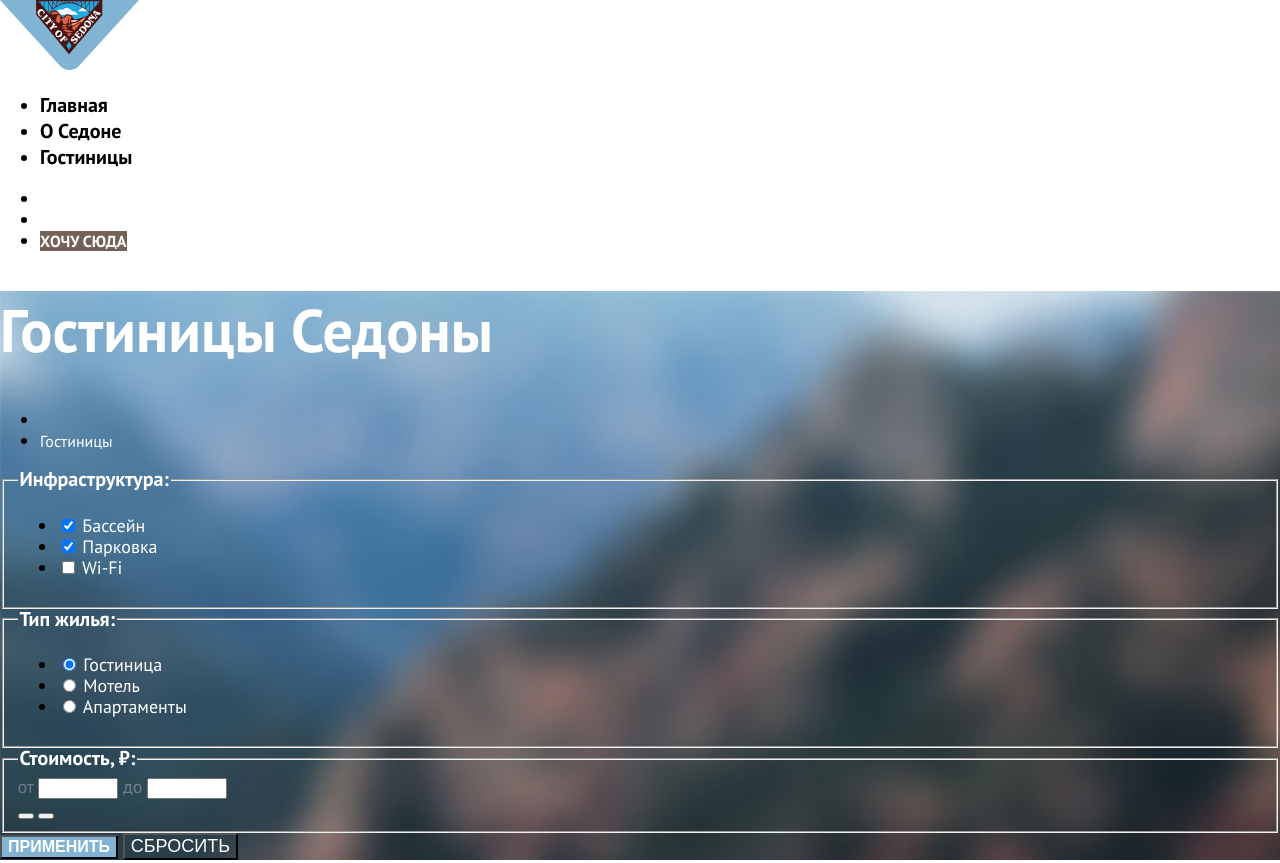
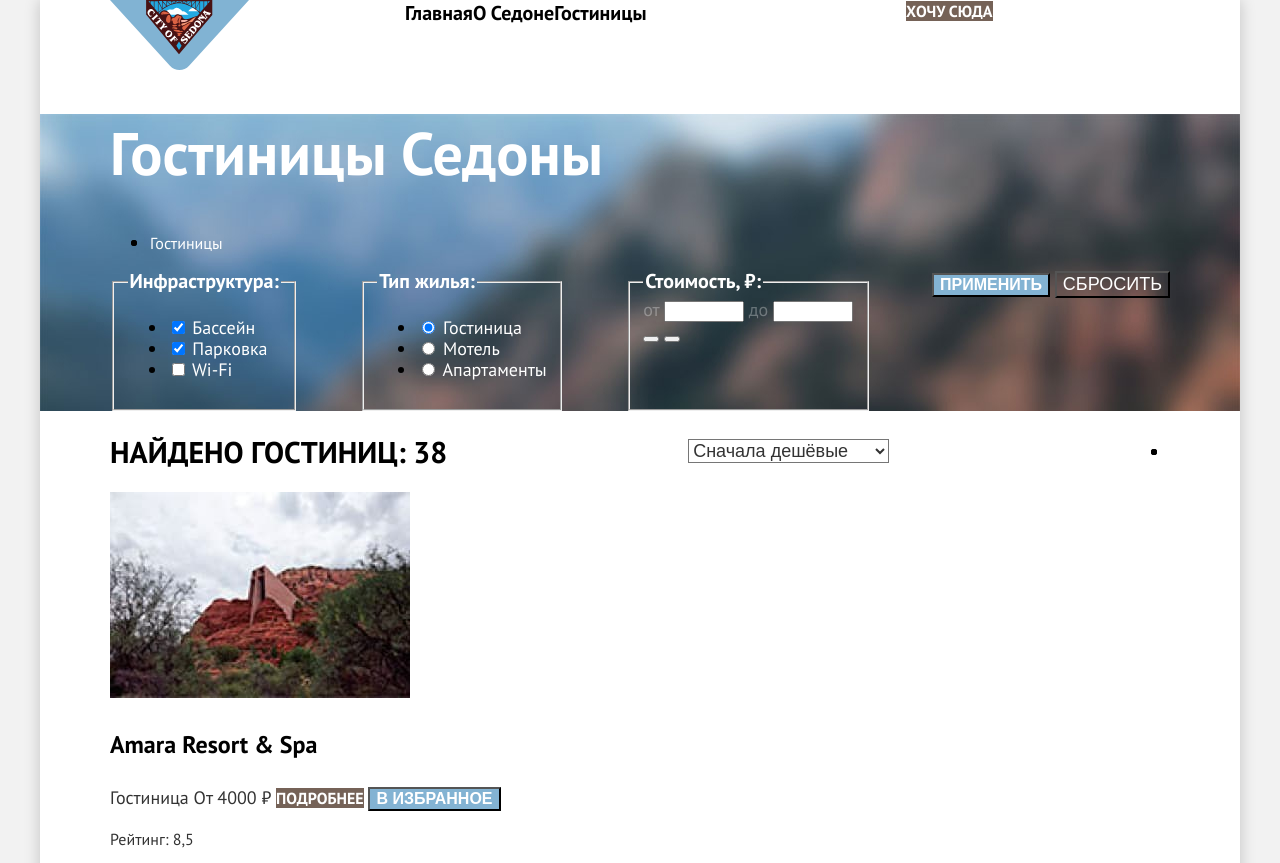
Before and after one commit to WictoriaK/Sedona, a plain HTML site: page catalog.html in a window 1280 px wide. Shown: the top 863 px of the page. Drawn offline with Linux system fonts and the light colour scheme.

Commit message:
big blocks markup

```diff
--- a/catalog.html
+++ b/catalog.html
@@ -9,6 +9,7 @@
 </head>
 
 <body>
+  <div class="page-wrapper">
     <header class="page-header">
       <nav class="navigation">
         <a class="logo-link" href="index.html"><img class="page-header-logo" src="img/logo.svg" alt="Логотип 'Седона'"
@@ -41,7 +42,8 @@
         </ul>
       </nav>
     </header>
-  <main class="main-catalog">
+    <main class="main-catalog main-container">
+
       <div class="main-heading-wrap">
         <header class="inner-header">
           <h1 class="inner-header-title">Гостиницы Седоны</h1>
@@ -73,8 +75,8 @@
                 </li>
                 <li class="filter-item">
                   <label class="filter-label">
-                  <input class="filter-checkbox" type="checkbox" name="infrastructure" value="parking" checked> <span
-                    class="filter-name">Парковка</span>
+                    <input class="filter-checkbox" type="checkbox" name="infrastructure" value="parking" checked>
+                    <span class="filter-name">Парковка</span>
                   </label>
                 </li>
                 <li class="filter-item">
@@ -144,6 +146,7 @@
       </div>
 
       <section class="hotels-catalog">
+        <div class="search-catalog-wrapper">
           <h2 class="visually-hidden">Результаты поиска гостиниц</h2>
           <p class="hotels-search-result">Найдено гостиниц: 38 </p>
 
@@ -177,6 +180,7 @@
             </li>
           </ul>
 
+        </div>
         <h3 class="visually-hidden">Список гостиниц</h3>
 
         <article class="hotel-card">
@@ -301,6 +305,7 @@
           <button class="subscribe-button button" type="submit">Подписаться</button>
         </form>
       </section>
+
     </main>
 
 
@@ -338,7 +343,8 @@
           <path
             d="M41.1 4.6001C39.5 4.6001 38.2 5.4001 37.6 6.7001H37.5C36.9 5.5001 35.7 4.6001 34.1 4.6001C32.7 4.6001 31.6 5.4001 31 6.4001H30.9V4.8001H29V15.4001H31V10.0001C31 8.0001 32 6.5001 33.6 6.5001C35.1 6.5001 36 7.5001 36 9.1001V15.4001H38V9.8001C38 7.4001 39.4 6.5001 40.6 6.5001C42.1 6.5001 43 7.5001 43 9.1001V15.4001H45V8.9001C45.1 6.4001 43.6 4.6001 41.1 4.6001Z"
             fill="black" />
-        <path d="M47.8 12.7C47.8 14.4 48.8 15.4 50.6 15.4H52.6V13.4H50.9001C50.2001 13.4 49.8 13 49.8 12.3V0H47.8V12.7Z"
+          <path
+            d="M47.8 12.7C47.8 14.4 48.8 15.4 50.6 15.4H52.6V13.4H50.9001C50.2001 13.4 49.8 13 49.8 12.3V0H47.8V12.7Z"
             fill="black" />
           <path
             d="M28.9001 19.6999C28.0001 18.5999 26.7001 17.8999 25.0001 17.8999C21.9001 17.8999 19.6001 20.1999 19.6001 23.4999C19.6001 26.7999 21.9001 29.0999 25.0001 29.0999C26.8001 29.0999 28.0001 28.2999 28.8001 27.1999H28.9001V28.7999H30.9001V18.1999H28.9001V19.6999ZM25.3001 27.0999C23.1001 27.0999 21.7001 25.4999 21.7001 23.4999C21.7001 21.4999 23.1001 19.8999 25.3001 19.8999C27.5001 19.8999 28.9001 21.4999 28.9001 23.4999C28.9001 25.3999 27.5001 27.0999 25.3001 27.0999Z"
@@ -364,6 +370,7 @@
         </svg>
       </a>
     </footer>
+  </div>
 </body>
 
 </html>
--- a/css/styles.css
+++ b/css/styles.css
@@ -30,14 +30,23 @@
   box-sizing: border-box;
 }
 
+
+html {
+  height: 100%;
+}
+
 body {
   margin: 0;
   padding: 0;
+  display: flex;
+  flex-direction: column;
+  min-height: 100%;
   font-family: 'PT Sans', sans-serif;
   font-size: var(--main-font-size);
   line-height: var(--main-line-height);
   color: var(--main-font-color);
   font-weight: var(--main-font-weight);
+  background-color: #F2F2F2;
 }
 
 img {
@@ -59,6 +68,45 @@ img {
 }
 
 
+.page-wrapper {
+  max-width: 1200px;
+  width: 100%;
+  margin: 0 auto;
+  background-color: var(--second-font-color);
+  box-shadow: 0 0 15px 0 rgba(0, 0, 0, 0.2);
+}
+
+
+.navigation {
+  max-width: 1060px;
+  margin: 0 auto;
+  display: flex;
+  justify-content: space-between;
+}
+
+.logo-link {
+  width: 139px;
+}
+
+.navigation-wrapper {
+  display: flex;
+  justify-content: space-between;
+  width: 891px;
+}
+
+.navigation-list {
+  display: flex;
+  padding: 0;
+  margin: 0;
+  width: 345px;
+  list-style: none;
+}
+
+.additional-menu {
+  width: 264px;
+
+}
+
 .subscribe-primary {
   color: #ffffff;
   background-color: #83B3D3;
@@ -74,12 +122,6 @@ img {
   color: var(--main-font-color);
 }
 
-.additional-icon {
-  font-size: 16px;
-  font-weight: 700;
-  line-height: 20px;
-  color: var(--second-font-color);
-}
 
 
 .section-title {
@@ -90,6 +132,10 @@ img {
 }
 
 
+.search {
+  padding-left: 70px;
+  padding-right: 70px;
+}
 
 .advantages-description {
   font-size: 18px;
@@ -156,6 +202,8 @@ img {
 /* catalog */
 
 .main-heading-wrap {
+  padding-right: 70px;
+  padding-left: 70px;
   background-image: url('../img/background/catalog-background.jpg');
   background-size: cover;
   background-color: #83B3D3;
@@ -274,3 +322,37 @@ img {
   font-size: 18px;
   background-color: transparent;
 }
+
+.breadcrumbs {
+  display: flex;
+}
+
+.filter-form {
+  display: flex;
+  justify-content: space-between;
+}
+
+.search-catalog-wrapper {
+  display: flex;
+  align-items: center;
+  justify-content: space-between;
+}
+
+.view {
+  display: flex;
+}
+
+.hotels-catalog {
+  padding-left: 70px;
+  padding-right: 70px;
+}
+
+.subscribe {
+  padding-left: 70px;
+  padding-right: 70px;
+}
+
+.page-footer {
+  padding-left: 70px;
+  padding-right: 70px;
+}
```
Also changed, not shown: index.html (+15 -6 lines). Lines whose indentation alone changed are shown as unchanged.
